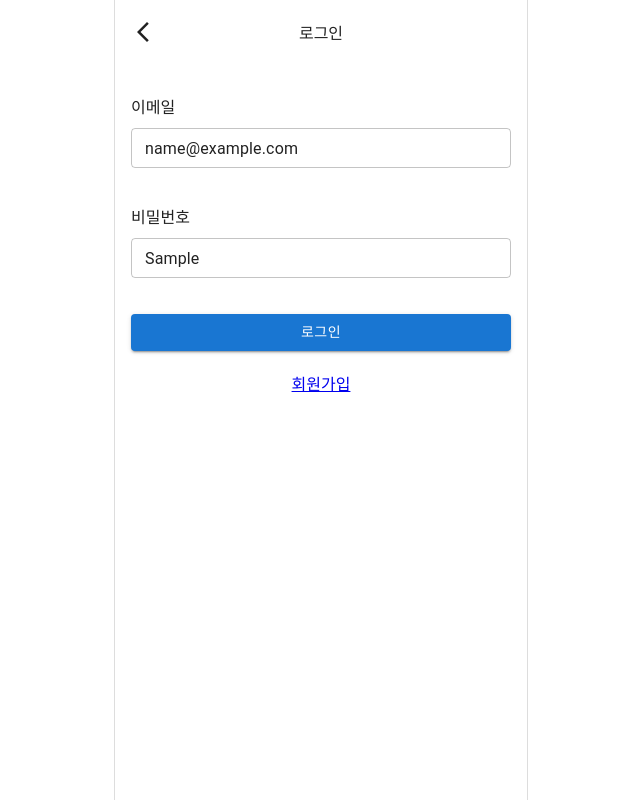
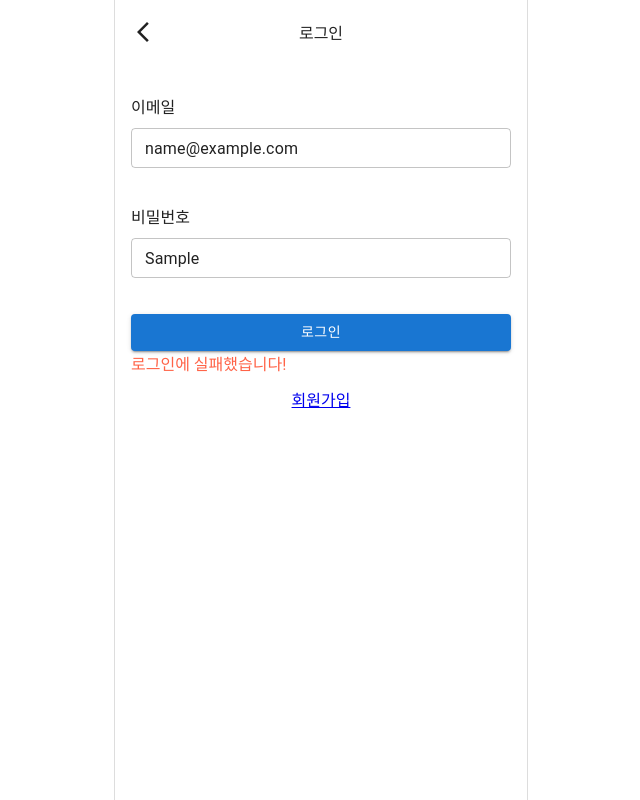
Before and after one commit to gotogether-s/gotogether-s, a Next.js app: page /signin in a window 1280 px wide. Both pictures are taken after typing "name@example.com", "Sample" into the empty fields and a click on the button "로그인". Shown: the whole page, without its empty margins (319-959 px from the left). Built offline with nearby package versions, Linux system fonts and the light colour scheme; no server answers.

Commit message:
#77 feat: Connect to signin API and Display response message

```diff
--- a/pages/signin/SignIn.module.scss
+++ b/pages/signin/SignIn.module.scss
@@ -3,17 +3,22 @@
   .label {
     padding-bottom: 1rem;
   }
-  .error-message {
-    color: tomato;
-    height: 1.6rem;
-  }
+}
+
+.error-message {
+  color: tomato;
+  height: 1.6rem;
+}
+.success-message {
+  color: green;
+  height: 1.6rem;
 }
 
 .button-wrapper {
-  margin-bottom: 2rem;
   text-align: center;
 }
 
 .signup-link-wrapper {
   text-align: center;
+  margin-top: 2rem;
 }
--- a/pages/signin/index.tsx
+++ b/pages/signin/index.tsx
@@ -1,3 +1,4 @@
+import axios from 'axios'
 import { TextField, Button } from '@mui/material'
 import { useState } from 'react'
 import Link from 'next/link'
@@ -12,6 +13,7 @@ const SignIn = () => {
     password: '',
   })
   const [signInValuesErrors, setSignInValuesErrors] = useState({})
+  const [signInResponseMessage, setSignInResponseMessage] = useState('')
 
   const handleSignInValuesChange = (e) => {
     const { name, value } = e.target
@@ -39,9 +41,31 @@ const SignIn = () => {
     return errors
   }
 
-  const requestSignIn = (e) => {
+  const requestSignIn = async (e) => {
     e.preventDefault()
+    const signInValidation = validateSignIn(signInValues)
     setSignInValuesErrors(validateSignIn(signInValues))
+    setSignInResponseMessage('')
+
+    if (Object.keys(signInValidation).length !== 0) return
+
+    try {
+      const res = await axios.post(
+        `${process.env.NEXT_PUBLIC_API_URL}/login`,
+        signInValues,
+      )
+      console.log('res: ', res)
+      if (res.data.statusCode === 200) {
+        setSignInResponseMessage(
+          '로그인에 성공했습니다! 홈페이지로 이동합니다!',
+        )
+      } else if (res.data.statusCode === 400) {
+        setSignInResponseMessage('로그인에 실패했습니다!')
+      }
+    } catch (e) {
+      console.log('e: ', e)
+      setSignInResponseMessage('로그인에 실패했습니다!')
+    }
   }
 
   return (
@@ -93,6 +117,19 @@ const SignIn = () => {
             로그인
           </Button>
         </div>
+        <p
+          className={
+            signInResponseMessage !==
+            '로그인에 성공했습니다! 홈페이지로 이동합니다!'
+              ? style['error-message']
+              : style['success-message']
+          }
+          style={{
+            visibility: signInResponseMessage !== '' ? 'visible' : 'hidden',
+          }}
+        >
+          {signInResponseMessage}
+        </p>
         <div className={style['signup-link-wrapper']}>
           <Link href="/signup">
             <a>회원가입</a>
```
